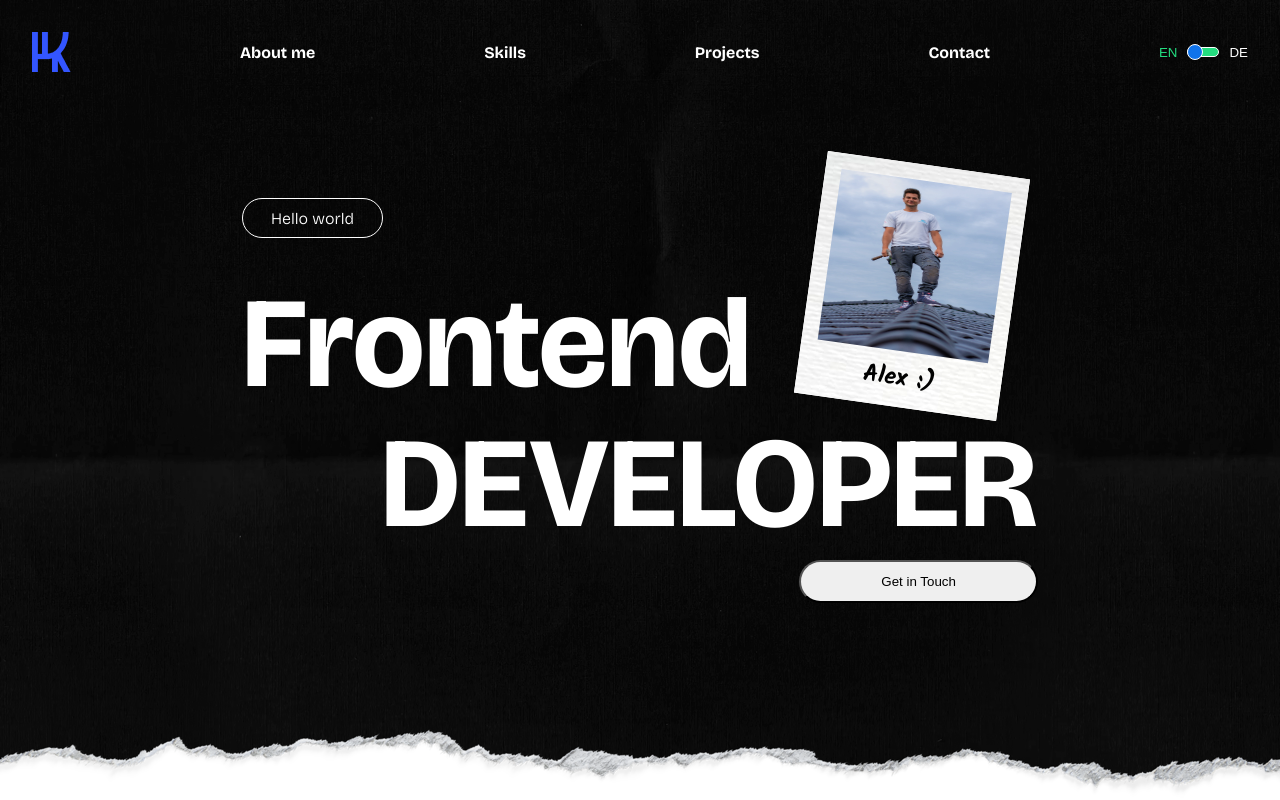
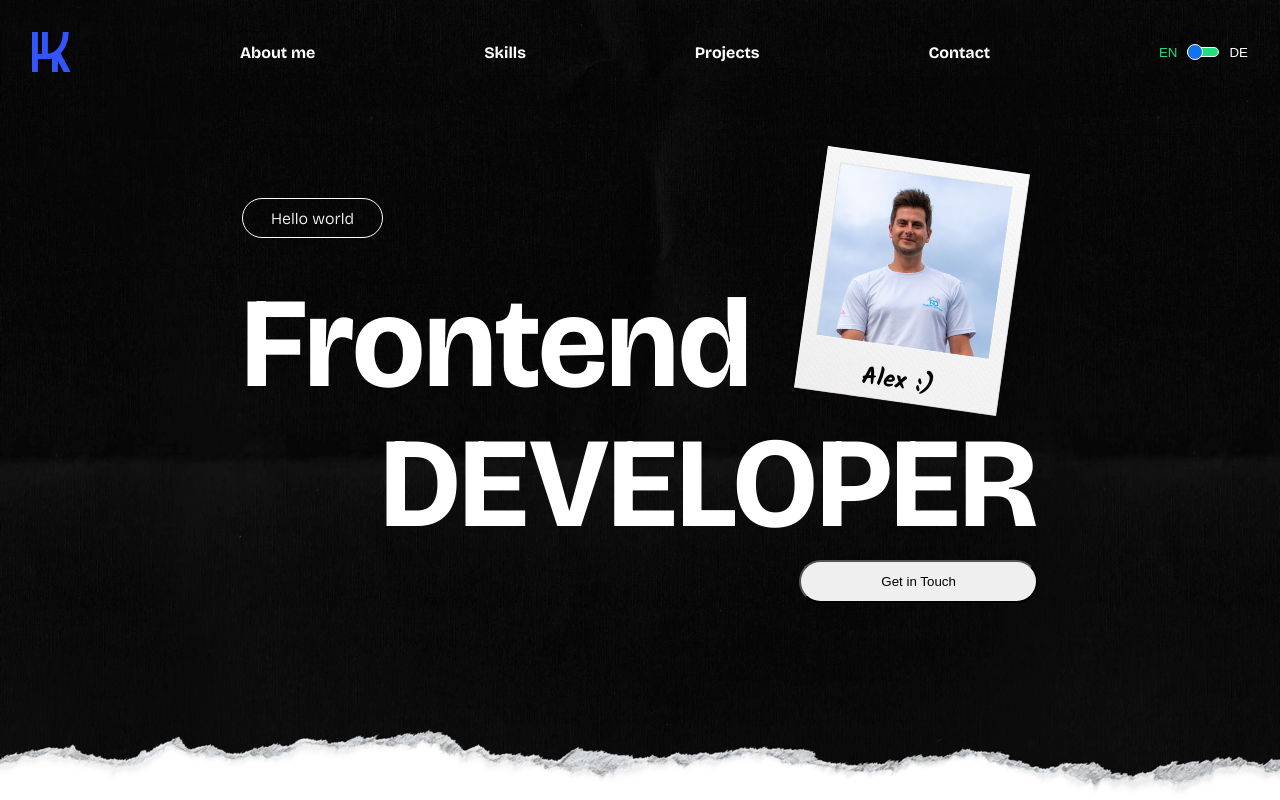
Before and after one commit to AlxRpp/MyPortfolio, an Angular app: page / in a window 1280 px wide. Built offline with nearby package versions, Linux system fonts and the light colour scheme.

Commit message:
improved styling of Main-Image

```diff
--- a/src/app/hero-section/hero-section.html
+++ b/src/app/hero-section/hero-section.html
@@ -5,7 +5,8 @@
         <div class="main-title">
             Frontend
             <div class="picture">
-                <img src="./assets/images/selfie.jpeg" alt="" srcset="">
+                <img class="main-image" src="./assets/images/selfie.jpeg" alt="" srcset="">
+                <img class="polaroid" src="./assets/images/polaroid _Frame.png " alt="" srcset="">
                 <span>Alex :)</span>
             </div>
         </div>
--- a/src/app/hero-section/hero-section.scss
+++ b/src/app/hero-section/hero-section.scss
@@ -19,7 +19,6 @@
 
 .hero {
     width: 860px;
-    // outline: 1px solid pink;
     display: flex;
     flex-direction: column;
     align-self: center;
@@ -63,24 +62,27 @@
 .picture {
     position: absolute;
     right: 24px;
-    bottom: 0;
+    bottom: 5px;
     transform: rotate(8deg);
     width: 204px;
     height: 244px;
-    background-color: white;
     display: flex;
     flex-direction: column;
-    align-items: center;
-    padding: 16px;
-    gap: 16px;
-    background-image: url('../../../public/assets/images/papertexture.jpg');
-    filter: brightness(1.15);
+    overflow: hidden;
 
-    >img {
-        background-size: cover;
+    .polaroid {
+        width: 100%;
+        height: 100%;
+        position: absolute;
+        top: 0;
+        left: 0;
+    }
+
+    .main-image {
         aspect-ratio: 1/1;
-        width: 100%;
-        filter: brightness(.8);
+        object-fit: cover;
+        object-position: top;
+        transform: scale(2) translate(10px, 50px);
     }
 
     span {
@@ -90,5 +92,6 @@
         font-family: secondaryFont, sans-serif;
         margin: auto;
         text-align: center;
+        z-index: 1;
     }
 }
```
